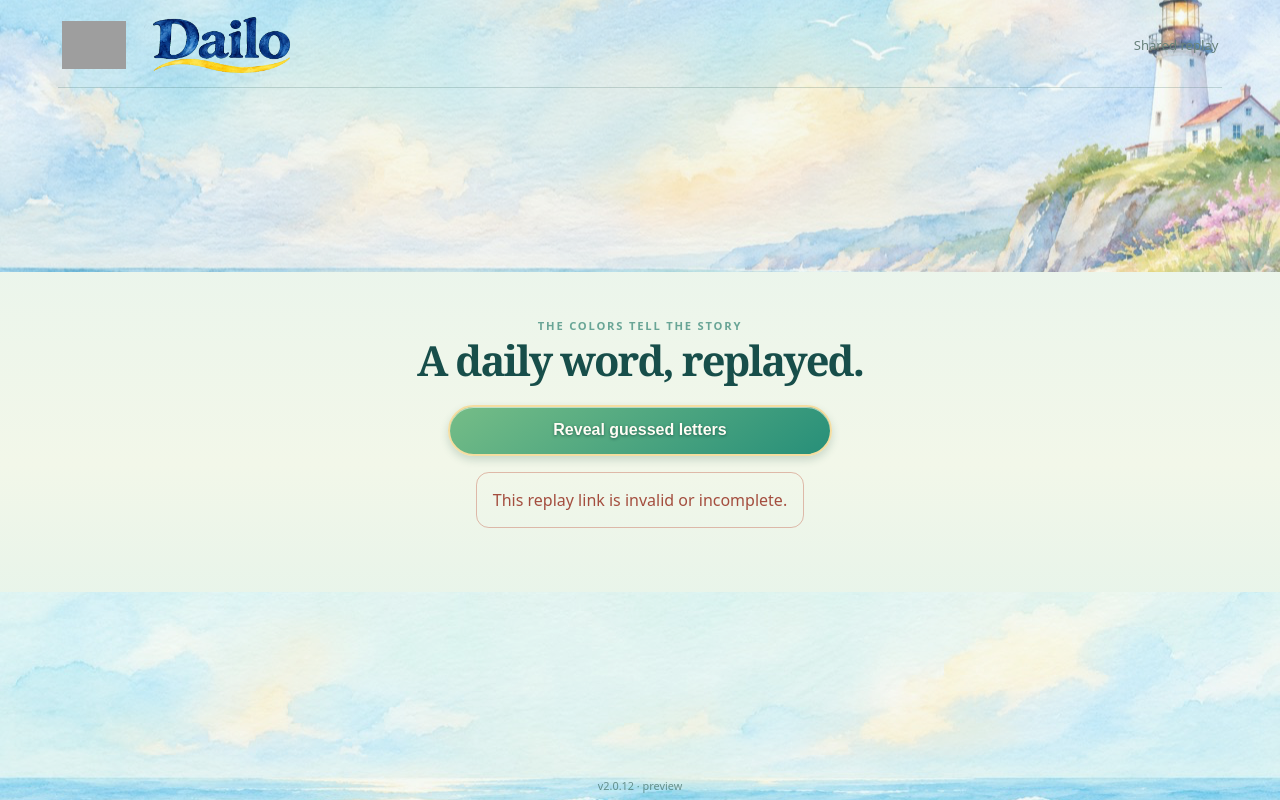
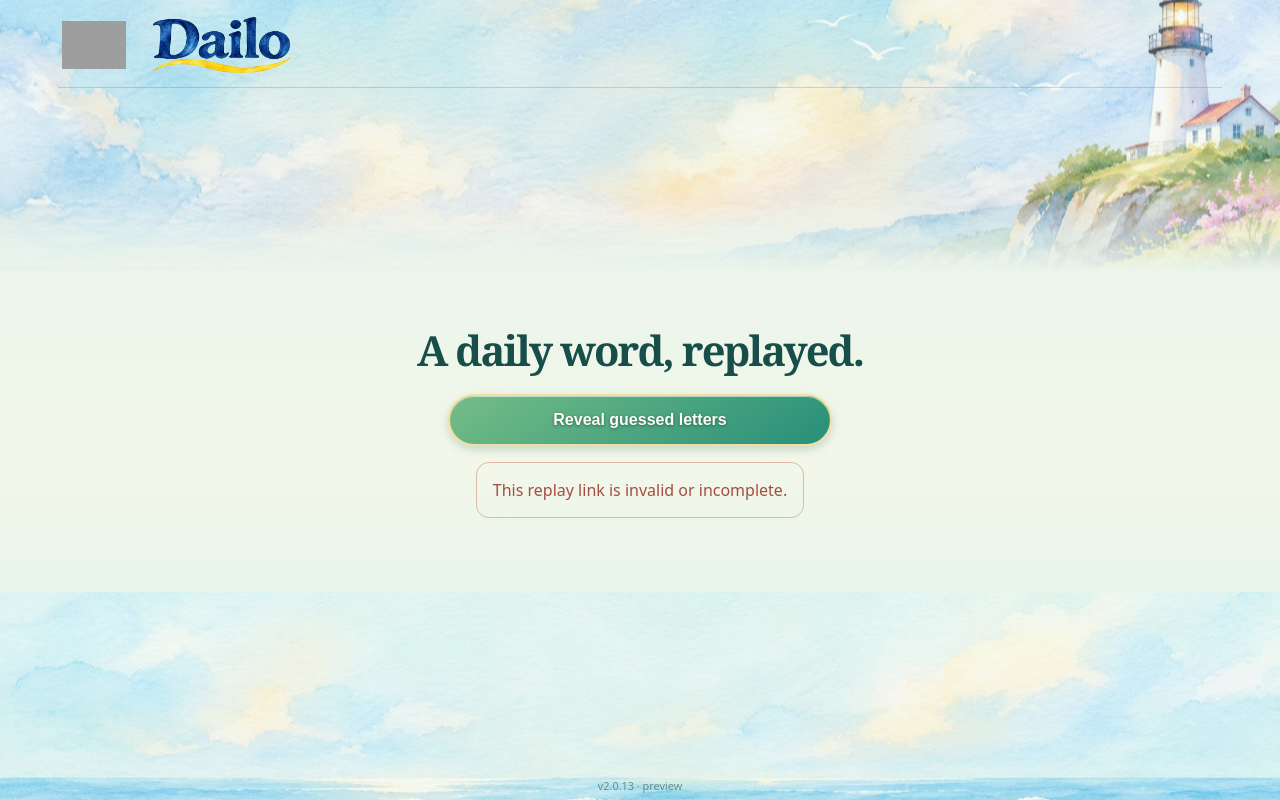
Before and after one commit to mermokio/dailo, a website: page public/v2/replay.html in a window 1280 px wide. Drawn offline with Linux system fonts and the light colour scheme; grey boxes are pictures that could not be loaded.

Commit message:
Simplify V2 replay header

```diff
--- a/public/v2/replay.css
+++ b/public/v2/replay.css
@@ -2,16 +2,14 @@
 * { box-sizing: border-box; }
 body { min-width: 320px; min-height: 100vh; min-height: 100dvh; margin: 0; background: linear-gradient(180deg,#e2f3ef,#f2f7e9 58%,#d9f0eb); }
 body::before, body::after { position: fixed; z-index: 0; right: 0; left: 0; pointer-events: none; background-position: center; background-repeat: no-repeat; content: ""; }
-body::before { top: 0; height: clamp(8rem,30vw,17rem); background: url("./assets/header-background.png") center 47%/cover no-repeat; opacity: .72; }
+body::before { top: 0; height: clamp(8rem,30vw,17rem); background: url("./assets/header-background.png") center 47%/cover no-repeat; opacity: .72; -webkit-mask-image: linear-gradient(to bottom,#000 0%,#000 76%,transparent 100%); mask-image: linear-gradient(to bottom,#000 0%,#000 76%,transparent 100%); }
 body::after { bottom: 0; height: clamp(6rem,24vw,13rem); background: url("./assets/footer-background.png") center/cover no-repeat; opacity: .78; }
 .replay-shell { position: relative; z-index: 1; display: flex; flex-direction: column; width: min(100%, 74rem); height: 100vh; height: 100dvh; min-height: 0; margin: 0 auto; padding: max(.5rem,env(safe-area-inset-top)) max(.65rem,env(safe-area-inset-right)) max(.5rem,env(safe-area-inset-bottom)) max(.65rem,env(safe-area-inset-left)); }
 .replay-header { display: flex; align-items: center; justify-content: space-between; min-height: clamp(3.2rem,10vh,5rem); padding: .2rem .2rem .5rem; border-bottom: 1px solid var(--line); }
 .replay-brand { display: inline-flex; align-items: center; gap: .5rem; color: var(--ink); text-decoration: none; }
 .replay-icon { width: clamp(2.4rem,8vh,4rem); height: clamp(2.4rem,8vh,4rem); object-fit: contain; }
 .replay-wordmark { width: clamp(7rem,22vh,12rem); max-height: 3.5rem; object-fit: contain; }
-.replay-label { color: var(--muted); font-size: .82rem; }
 .replay-content { display: flex; width: min(100%, 40rem); flex: 1 1 auto; min-height: 0; flex-direction: column; align-items: center; justify-content: center; align-self: center; padding: .5rem 0; text-align: center; }
-.replay-eyebrow { margin: 0 0 .35rem; color: #69a596; font-size: .7rem; font-weight: 800; letter-spacing: .16em; }
 h1 { margin: 0; font: 800 clamp(1.5rem,5vw,2.6rem)/1.06 "Playfair Display", Georgia, serif; letter-spacing: -.045em; }
 .replay-meta { margin: .45rem auto clamp(.45rem,2vh,1.1rem); color: var(--muted); font-size: clamp(.8rem,2.2vh,1.05rem); line-height: 1.3; text-align: center; white-space: pre-line; }
 .replay-board { display: grid; width: max-content; max-width: 100%; gap: var(--gap); margin: 0 auto; }
@@ -30,5 +28,5 @@ h1 { margin: 0; font: 800 clamp(1.5rem,5vw,2.6rem)/1.06 "Playfair Display", Geor
 .replay-error { padding: 1rem; border: 1px solid rgba(195,94,72,.4); border-radius: .8rem; color: #a44e3f; }
 .replay-version { flex: 0 0 auto; margin: 0; padding-top: .35rem; color: rgba(47,93,83,.62); font-size: .68rem; line-height: 1.2; text-align: center; }
 @media (min-width: 42rem) and (min-height: 620px) { :root { --tile-size: min(11vw,8vh,5.4rem); } }
-@media (orientation: landscape) and (max-height: 560px) { :root { --tile-size: min(7vh,3.2rem); --gap: clamp(.16rem,.55vh,.3rem); } .replay-header { min-height: 2.7rem; padding-bottom: .25rem; } .replay-icon { width: 2.1rem; height: 2.1rem; } .replay-wordmark { width: 6.5rem; } .replay-eyebrow { margin-bottom: .1rem; font-size: .6rem; } h1 { font-size: clamp(1.2rem,4vh,1.7rem); } .replay-meta { margin: .18rem 0 .3rem; font-size: .76rem; } .reveal-button { min-height: 2.3rem; margin-top: .4rem; font-size: .85rem; } }
+@media (orientation: landscape) and (max-height: 560px) { :root { --tile-size: min(7vh,3.2rem); --gap: clamp(.16rem,.55vh,.3rem); } .replay-header { min-height: 2.7rem; padding-bottom: .25rem; } .replay-icon { width: 2.1rem; height: 2.1rem; } .replay-wordmark { width: 6.5rem; } h1 { font-size: clamp(1.2rem,4vh,1.7rem); } .replay-meta { margin: .18rem 0 .3rem; font-size: .76rem; } .reveal-button { min-height: 2.3rem; margin-top: .4rem; font-size: .85rem; } }
 @media (prefers-reduced-motion: reduce) { *,*::before,*::after { animation-duration: .01ms !important; animation-iteration-count: 1 !important; scroll-behavior: auto !important; } }
--- a/public/v2/replay.html
+++ b/public/v2/replay.html
@@ -13,17 +13,15 @@
     <main class="replay-shell" id="replay-root">
       <header class="replay-header">
         <a href="./" class="replay-brand" aria-label="Dailo V2 home"><img class="replay-icon" src="./assets/icon-home.png" alt="" /><img class="replay-wordmark" src="./assets/wordmark.png" alt="Dailo" /></a>
-        <span class="replay-label">Shared replay</span>
       </header>
       <section class="replay-content" aria-labelledby="replay-title">
-        <p class="replay-eyebrow">THE COLORS TELL THE STORY</p>
         <h1 id="replay-title">A daily word, replayed.</h1>
         <p class="replay-meta" id="replay-meta"></p>
         <div class="replay-board" id="replay-board" aria-label="Color-coded guesses"></div>
         <button class="reveal-button" id="reveal-button" type="button">Reveal guessed letters</button>
         <p class="replay-error" id="replay-error" hidden>This replay link is invalid or incomplete.</p>
       </section>
-      <p class="replay-version" aria-label="App version">v2.0.12 · preview</p>
+      <p class="replay-version" aria-label="App version">v2.0.13 · preview</p>
     </main>
     <script defer src="./scripts/replay.js"></script>
   </body>
--- a/public/v2/sw.js
+++ b/public/v2/sw.js
@@ -1,4 +1,4 @@
-const CACHE_NAME = "dailo-v2-preview-2.0.12";
+const CACHE_NAME = "dailo-v2-preview-2.0.13";
 const CORE_ASSETS = [
   "./",
   "./index.html",
```
Also changed, not shown: public/v2/index.html (+3 -3 lines), test/ui.test.js (+9 -0 lines).
